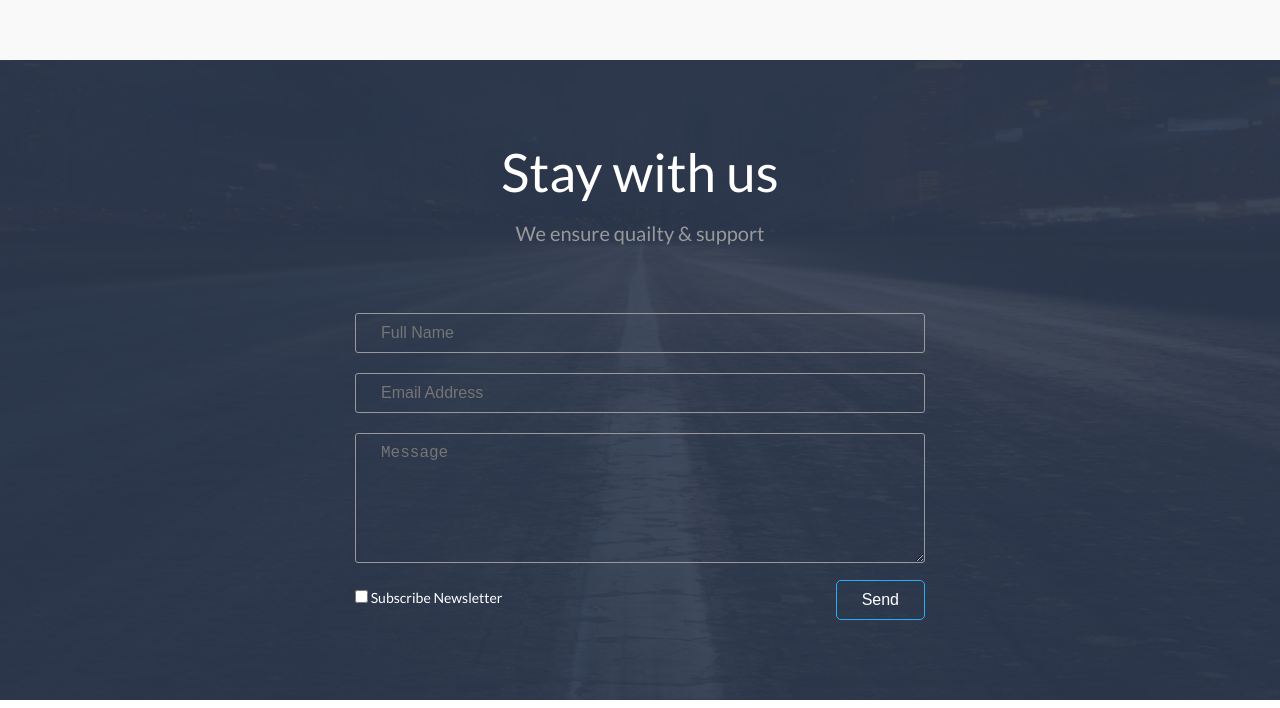
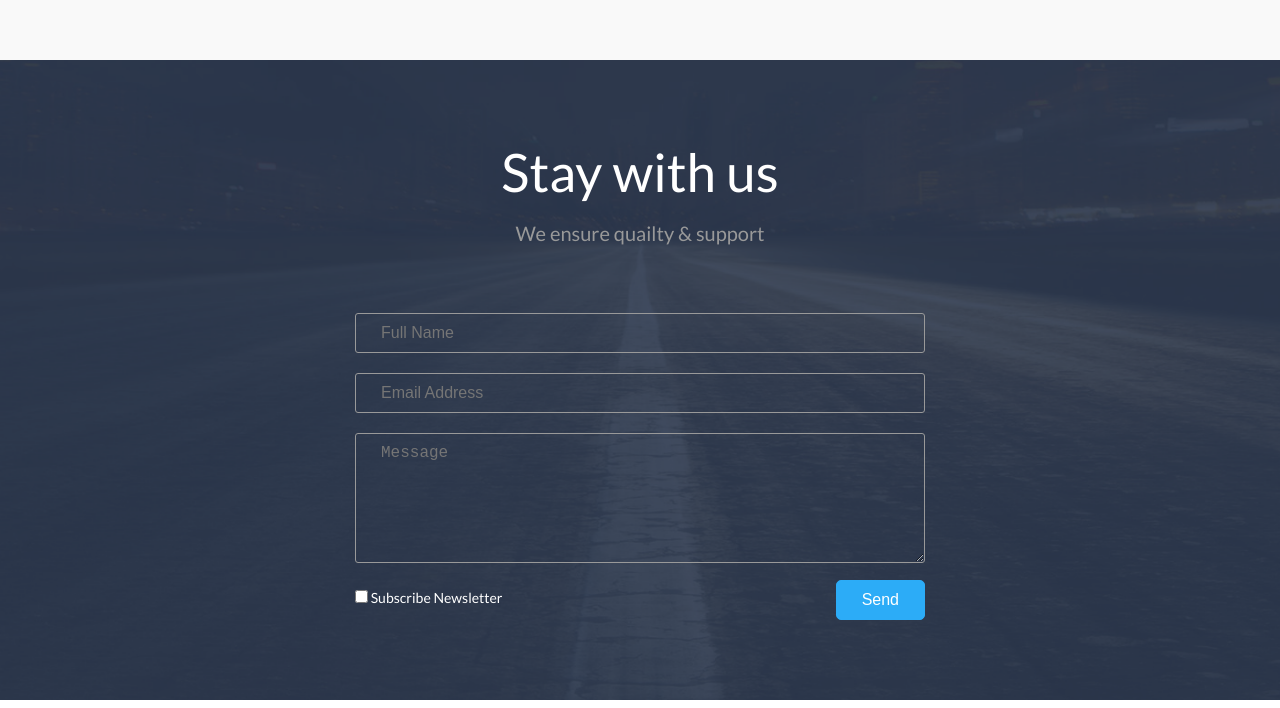
Before and after one commit to pitamchandra/class4, a plain HTML site: page index.html in a window 1280 px wide. In both pictures the pointer is over the button "Send". Shown: the part 2332-3040 px from the top of the page. Drawn offline with Linux system fonts and the light colour scheme.

Commit message:
first commit

```diff
--- a/css/style.css
+++ b/css/style.css
@@ -360,6 +360,10 @@ html{
 	border-radius: 5px;
 	cursor: pointer;
 	color: #fff;
+	transition: .5s;
+}
+.mybtn:hover{
+	background: #2cacf7;
 }
 
   /***************************************
```
